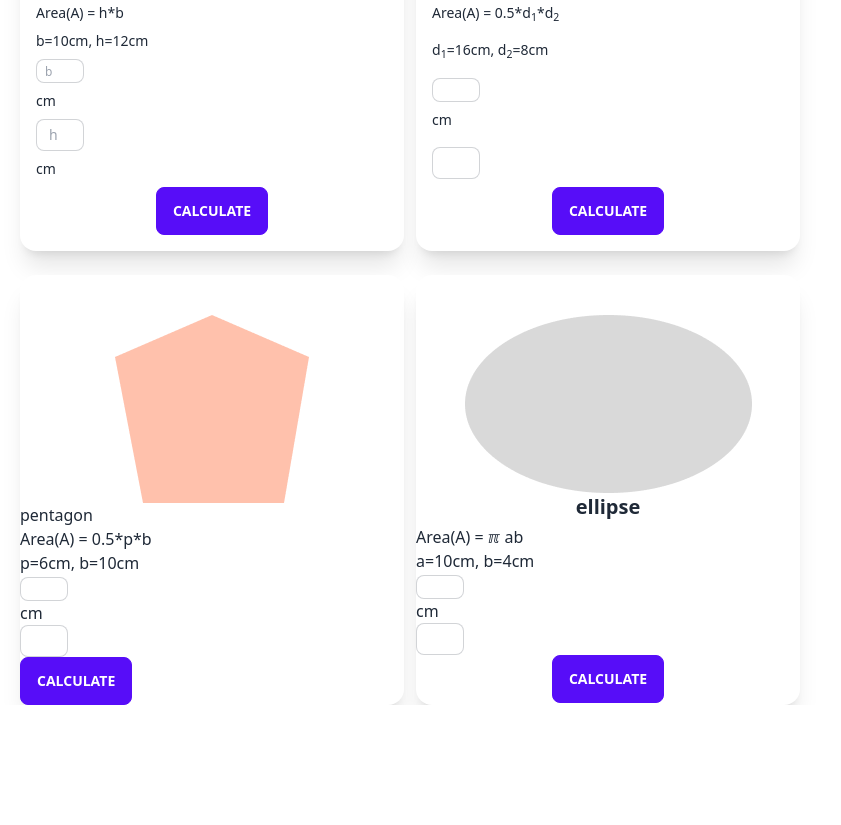
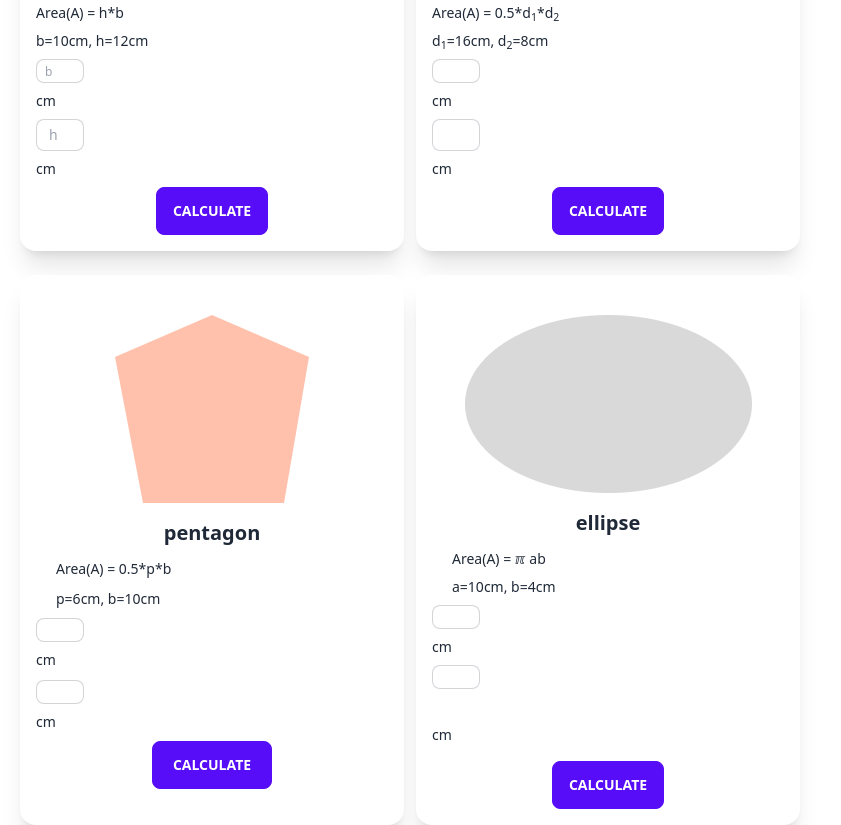
Before and after one commit to tonmoy6054/assignment-5, a plain HTML site: page index.html in a window 1280 px wide. Shown: the part 905-1730 px from the top of the page, without its empty margins (0-841 px from the left). Before the commit the page ends 1610 px from the top, so only its background shows below. Drawn offline with nearby package versions, Linux system fonts and the light colour scheme.

Commit message:
some html code reconstruct

```diff
--- a/index.html
+++ b/index.html
@@ -109,7 +109,7 @@
 <p>cm</p>
 <!-- sm -->
 <input type="text" placeholder="" class="input input-bordered input-sm w-12 max-w-xs" id="8th-input" />
-
+<p>cm</p>
               <div class="card-actions justify-center">
                 <button class="btn btn-primary" id="4th-card-calculation">Calculate</button>
               </div>
@@ -117,30 +117,31 @@
           </div>
           <div class="card card-compact w-96 bg-base-100 shadow-xl">
             <figure><img class="mt-10" src="images/pentagon.png" alt="pentagon" /></figure>
-            <div class="cart-body">
-              <h2 class="cart-title justify-center" id="5th-card-heading">pentagon</h2>
-              <p class="justify-center">Area(A) = 0.5*p*b</p>
-              <p>p=6cm, b=10cm</p>
+            <div class="card-body">
+              <h2 class="card-title justify-center px-5" id="5th-card-heading">pentagon</h2>
+              <p class="justify-center px-5">Area(A) = 0.5*p*b</p>
+              <p class="px-5">p=6cm, b=10cm</p>
               <input type="text" placeholder="" class="input input-bordered input-xs w-12 max-w-xs" id="9th-input" />
               <p>cm</p>
               <!-- sm -->
-              <input type="text" placeholder="" class="input input-bordered input-sm w-12 max-w-xs" id="10th-input" />
-              <div class="cart-actions justify-center">
-                <button class="btn btn-primary" id="5th-card-calculation">Calculate</button>
+              <input type="text" placeholder="" class="input input-bordered input-xs w-12 max-w-xs" id="10th-input" />
+              <p>cm</p>
+              <div class="card-actions justify-center">
+                <button class="btn btn-primary px-5 mb-5" id="5th-card-calculation">Calculate</button>
               </div>
             </div>
           </div>
           <div class="card card-compact w-96 bg-base-100 shadow-xl"">
             <figure><img class="mt-10" src="images/ellipse.png" alt="ellipse" /></figure>
-            <div class="cart-body">
+            <div class="card-body">
               <h2 class="card-title justify-center">ellipse</h2>
-              <p class="justify-center">Area(A) = &#x213C ab</p>
-              <p>a=10cm, b=4cm</p>
+              <p class="justify-center px-5">Area(A) = &#x213C ab</p>
+              <p class="px-5">a=10cm, b=4cm</p>
               <input type="text" placeholder="" class="input input-bordered input-xs w-12 max-w-xs" id="7th-input" />
               <p>cm</p>
               <!-- sm -->
-              <input type="text" placeholder="" class="input input-bordered input-sm w-12 max-w-xs" id="8th-input" />
-
+              <input type="text" placeholder="" class="input input-bordered input-xs w-12 max-w-xs mb-5" id="8th-input" />
+              <p class="py-2">cm</p>
 
               <div class="card-actions justify-center">
                 <button class="btn btn-primary">Calculate</button>
```
